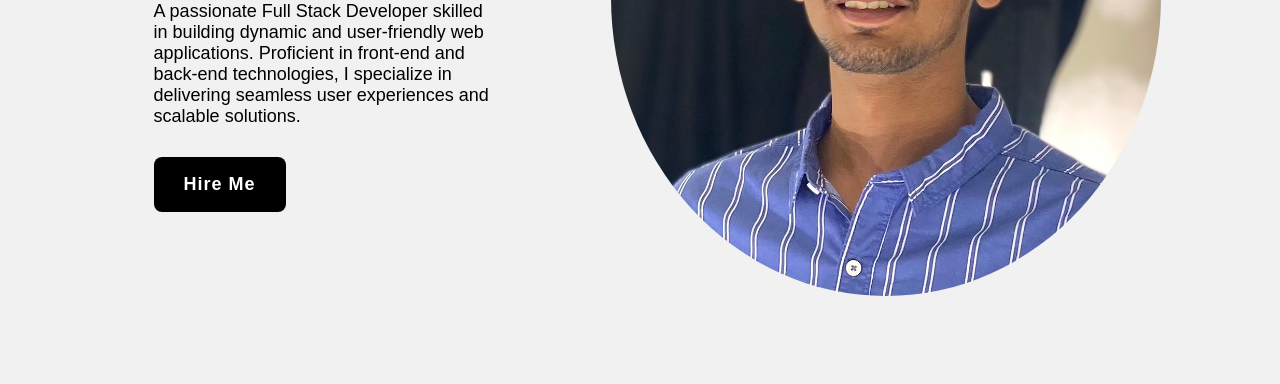
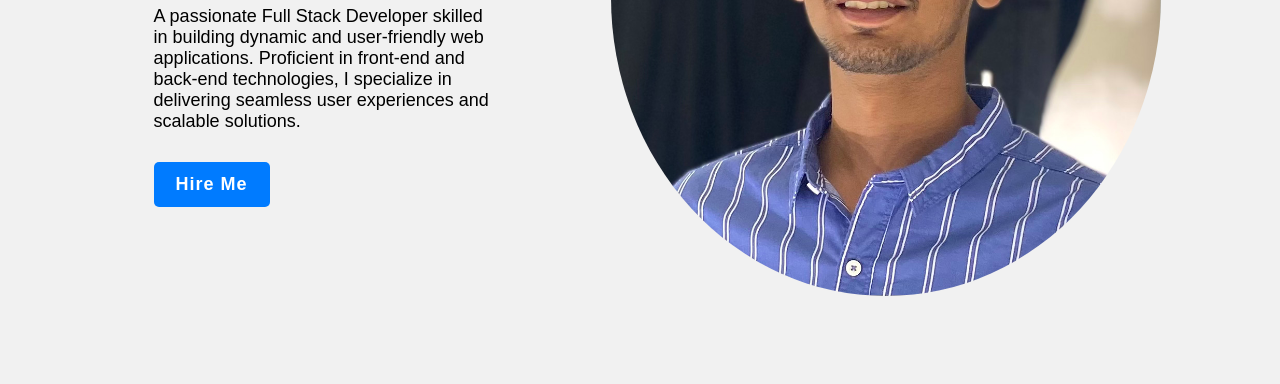
Before and after one commit to Puneethsai542/Sample-Portfolio, a plain HTML site: page index.html in a window 1280 px wide. Shown: the part 416-800 px from the top of the page. Drawn offline with nearby package versions, Linux system fonts and the light colour scheme.

Commit message:
Update index.html

```diff
--- a/index.html
+++ b/index.html
@@ -27,9 +27,14 @@
       <h3>Hi,</h3>
       <h1>I'm <span>Puneeth Sai</span><br>Full Stack Developer</h1>
       <p>A passionate Full Stack Developer skilled in building dynamic and user-friendly web applications. Proficient in front-end and back-end technologies, I specialize in delivering seamless user experiences and scalable solutions.</p>
-      <div class="btn-box"><button class="btn-1">
-        <a href="puneethsai542@gmail.com?subject=Hire%20Me&body=Hello%20Puneeth,%20I%20am%20interested%20in%20hiring%20you%20for%20a%20project." style="color: white; text-decoration: none;">Hire Me</a>
-      </button>
+     <div class="btn-box">
+  <a href="mailto:puneethsai542@gmail.com?subject=Hire%20Me&body=Hello%20Puneeth,%20I%20am%20interested%20in%20hiring%20you%20for%20a%20project."
+     class="btn-1"
+     style="color: white; text-decoration: none; display: inline-block; padding: 10px 20px; background-color: #007BFF; border-radius: 5px; text-align: center;">
+    Hire Me
+  </a>
+</div>
+
 
 
       </div>
```
